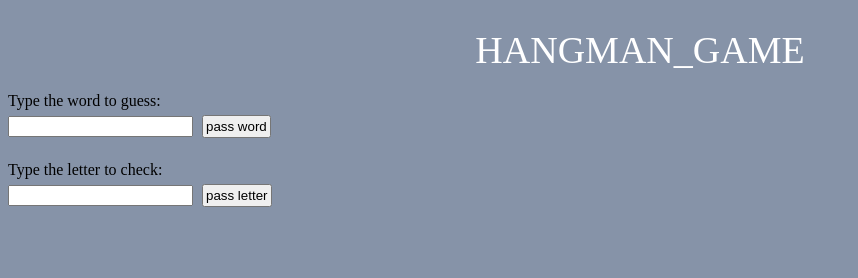
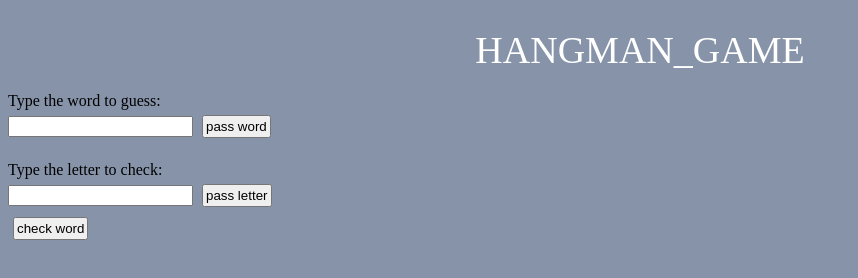
Before and after one commit to krzszk96/Hangman_game, a website: page src/index.html in a window 1280 px wide. Shown: the whole page, without its empty margins (0-858 px from the left). Drawn offline with Linux system fonts and the light colour scheme.

Commit message:
check letters added

```diff
--- a/src/index.html
+++ b/src/index.html
@@ -27,7 +27,7 @@
       </form>
 
       <div id="typedletter"></div>
-      <div function="getAllletters"></div>
+      <button class="btn1" type="button" onclick="letterCheck()">check word</button>
 
       <!--build:js -->
 
--- a/src/js/script.js
+++ b/src/js/script.js
@@ -8,7 +8,6 @@ function takeWord() {
     for (i = 0; i < x.length; i++) {
         word = word + x.elements[i].value;
     }
-    //console.log(txt);
     localStorage.setItem("word", word);
     document.getElementById("typedword").innerHTML = localStorage.getItem("word");
 }
@@ -22,17 +21,20 @@ function takeLetter() {
     localStorage.setItem("letter", letter);
     document.getElementById("typedletter").innerHTML = localStorage.getItem("letter");
 }
+function letterCheck(){
+  var y = localStorage.getItem("word");
+  var z = localStorage.getItem("letter");
 
+  for (i = 0; i < y.length; i++) {
+    if((y.charAt(i))==(z.charAt(0)))
+      console.log("masz literke!" + (i+1));
+  }
+}
 
 function guessCount(){
   guess = guess - 1;
   if(guess<=0){console.log("game over")}
   else {
     console.log(guess);
-
   }
 }
-
-function letterCheck(){
-
-}
```
